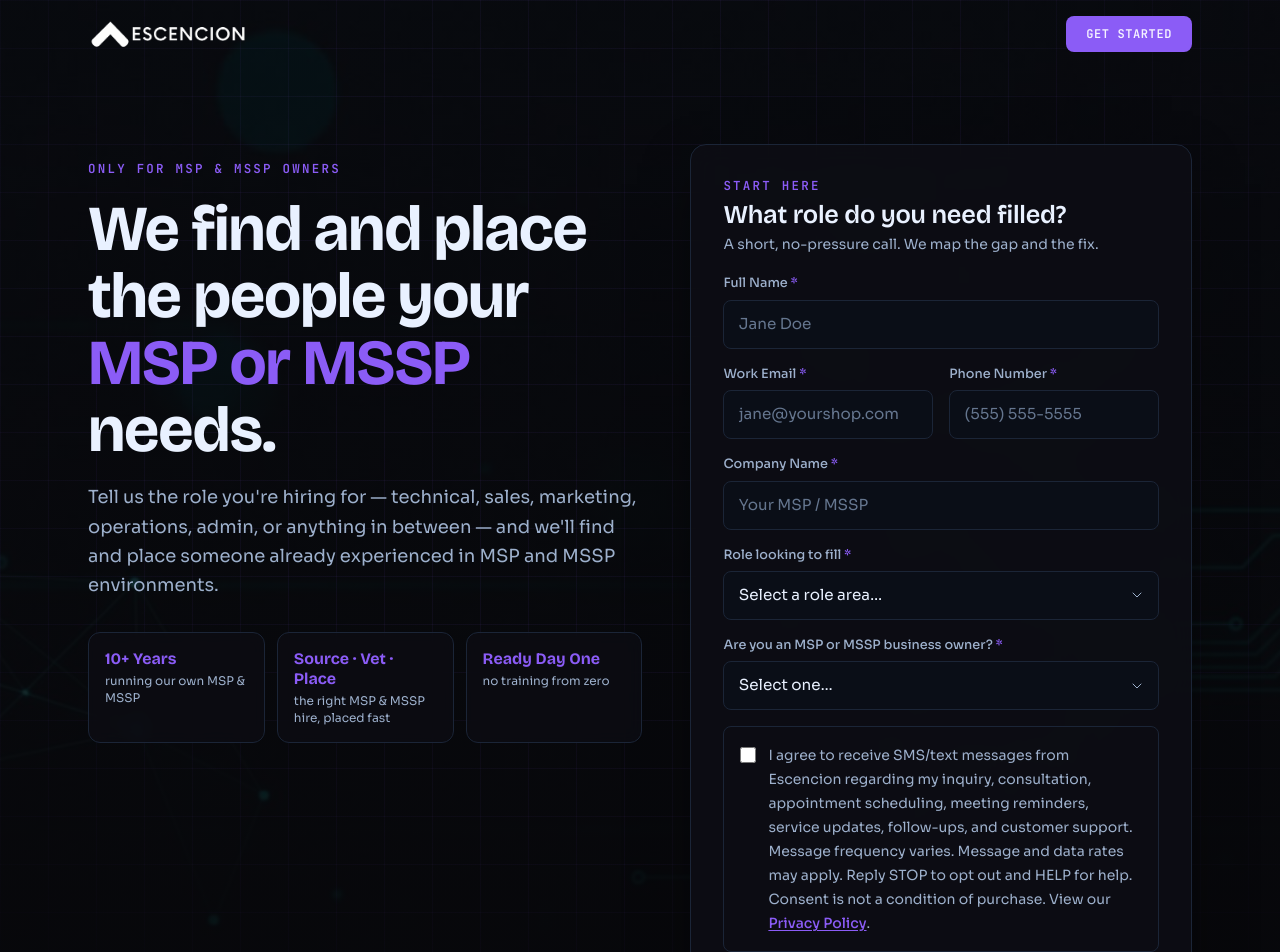
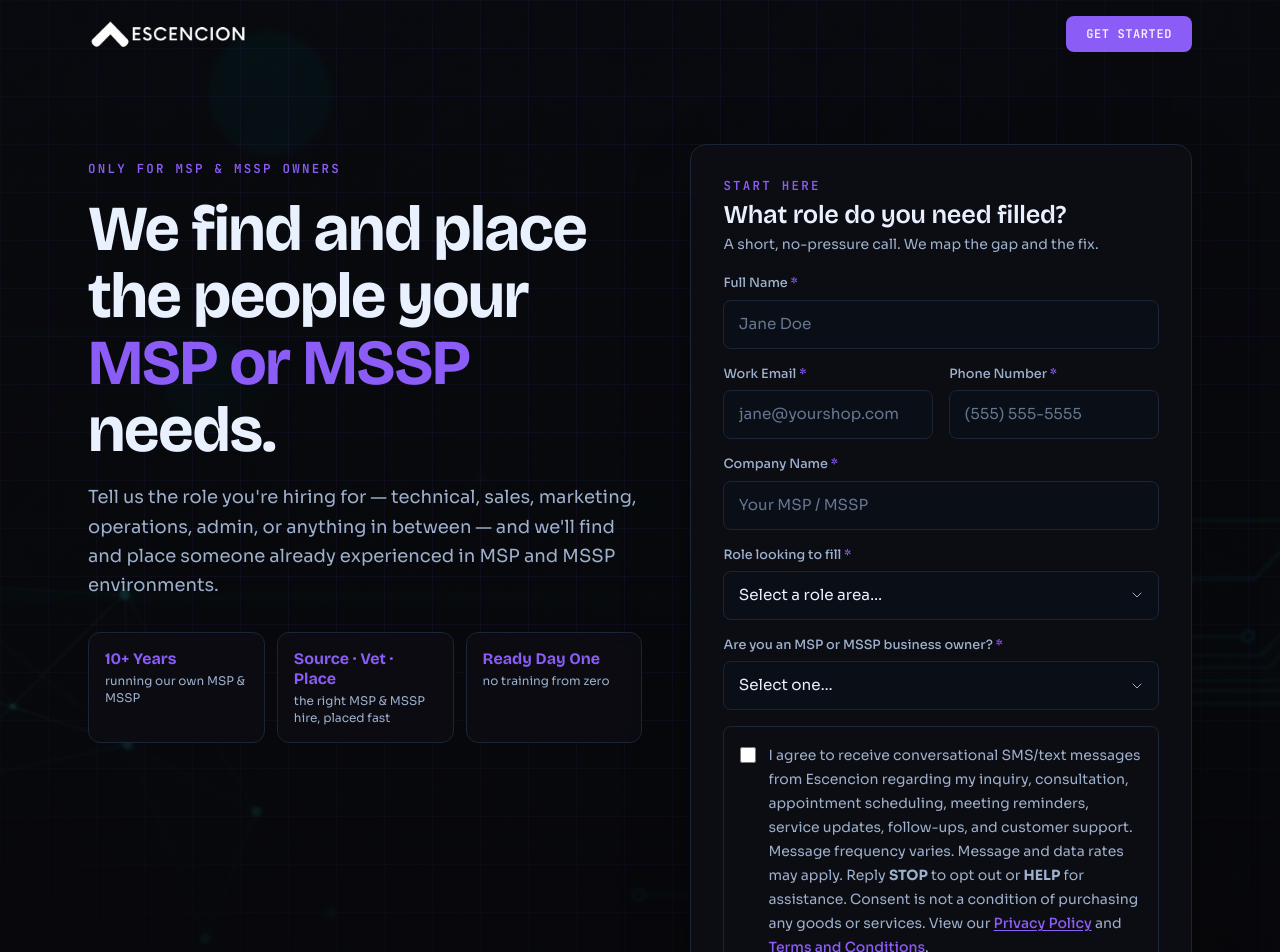
Before and after one commit to Landing-Pages-Websites/escencion-landing, a Next.js app: page / in a window 1280 px wide. Shown: the top 952 px of the page. Built offline with nearby package versions, Linux system fonts and the light colour scheme.

Commit message:
Revise SMS consent message in LeadForm component
Updated SMS consent text for clarity and compliance.

```diff
--- a/src/components/LeadForm.tsx
+++ b/src/components/LeadForm.tsx
@@ -27,7 +27,7 @@ const ROLE_OPTIONS = [
   "Other",
 ] as const;
 const SMS_CONSENT_TEXT =
-  "I agree to receive SMS/text messages from Escencion regarding my inquiry, consultation, appointment scheduling, meeting reminders, service updates, follow-ups, and customer support. Message frequency varies. Message and data rates may apply. Reply STOP to opt out and HELP for help. Consent is not a condition of purchase.";
+  "I agree to receive conversational SMS/text messages from Escencion regarding my inquiry, consultation, appointment scheduling, meeting reminders, service updates, follow-ups, and customer support. Message frequency varies. Message and data rates may apply. Reply STOP to opt out or HELP for assistance. Consent is not a condition of purchasing any goods or services.";
 type Status = "idle" | "submitting" | "success" | "error" | "disqualified";
 
 interface FormState {
@@ -294,18 +294,29 @@ export default function LeadForm({ idPrefix }: LeadFormProps): ReactElement {
       htmlFor={id("sms_consent")}
       className="text-sm leading-6 text-muted"
     >
-      I agree to receive SMS/text messages from Escencion regarding my inquiry,
-      consultation, appointment scheduling, meeting reminders, service updates,
-      follow-ups, and customer support. Message frequency varies. Message and
-      data rates may apply. Reply STOP to opt out and HELP for help. Consent is
-      not a condition of purchase. View our{" "}
+      I agree to receive conversational SMS/text messages from Escencion
+      regarding my inquiry, consultation, appointment scheduling, meeting
+      reminders, service updates, follow-ups, and customer support.
+      Message frequency varies. Message and data rates may apply.
+      Reply <strong>STOP</strong> to opt out or <strong>HELP</strong> for
+      assistance. Consent is not a condition of purchasing any goods or
+      services. View our{" "}
       <a
-        href="https://escencion.com/privacy-policy-page"
+        href="/privacy-policy"
         target="_blank"
         rel="noopener noreferrer"
         className="font-medium text-accent underline underline-offset-2 hover:text-accent-hover"
       >
         Privacy Policy
+      </a>{" "}
+      and{" "}
+      <a
+        href="/terms"
+        target="_blank"
+        rel="noopener noreferrer"
+        className="font-medium text-accent underline underline-offset-2 hover:text-accent-hover"
+      >
+        Terms and Conditions
       </a>
       .
     </label>
```
